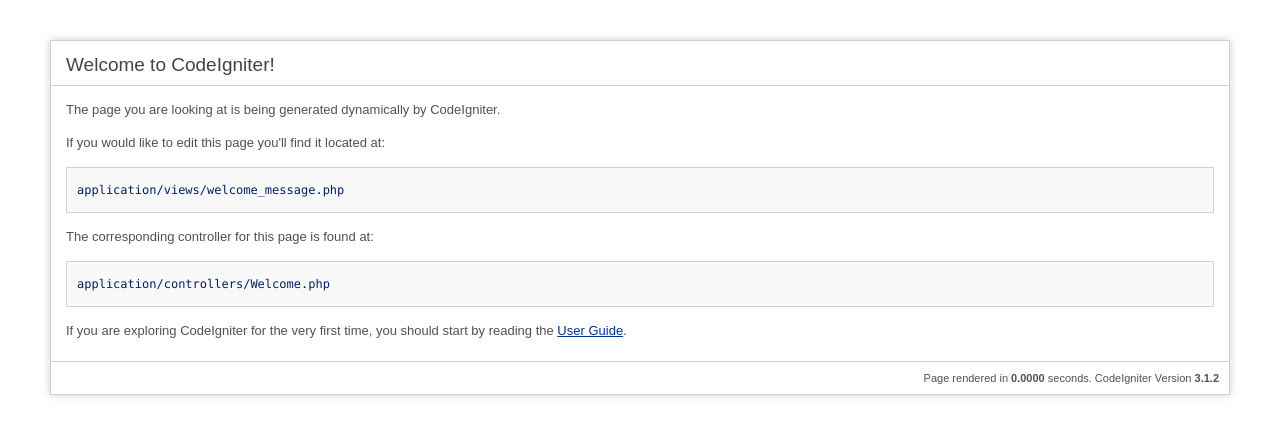
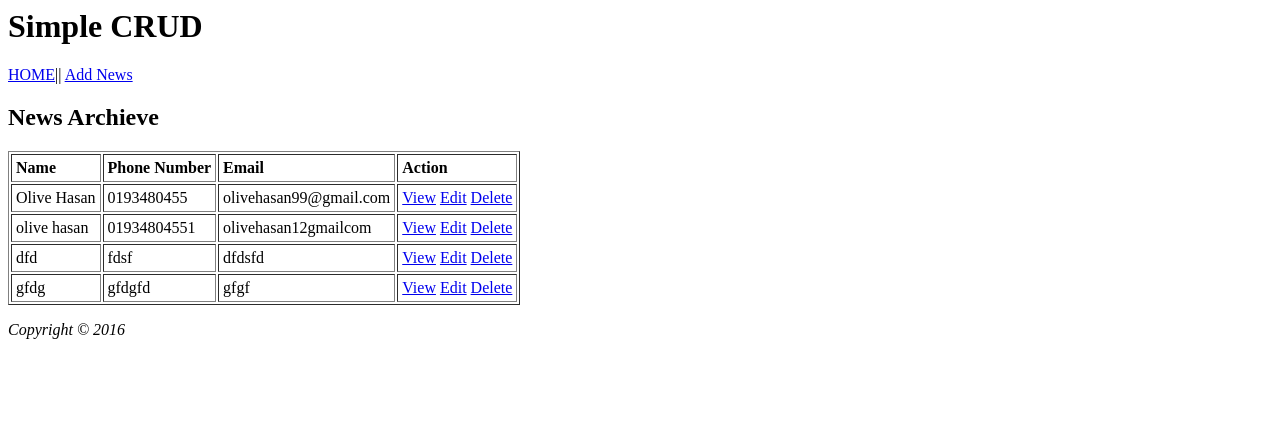
Before and after one commit to olive90/codeigniter_test_project, a CodeIgniter app: page /database/ in a window 1280 px wide. Shown: the top 437 px of the page. Run offline with CodeIgniter, Linux system fonts and the light colour scheme; data comes from the database, SQL or seed files in the repository; both versions use the stored data as it was after the commit.

Commit message:
2nd commit
complete crud

```diff
--- a/application/config/routes.php
+++ b/application/config/routes.php
@@ -49,6 +49,16 @@
 | Examples:	my-controller/index	-> my_controller/index
 |		my-controller/my-method	-> my_controller/my_method
 */
-$route['default_controller'] = 'welcome';
+$route['default_controller'] = 'news';
+
+$route['news'] = 'news';
+$route['news/create'] = 'news/create';
+
+$route['news/edit/(:any)'] = 'news/edit/$1';
+
+$route['news/view/(:any)'] = 'news/view/$1';
+$route['news/(:any)'] = 'news/view/$1';
+
+
 $route['404_override'] = '';
 $route['translate_uri_dashes'] = FALSE;
--- a/application/controllers/News.php
+++ b/application/controllers/News.php
@@ -1,4 +1,5 @@
 <?php
+defined('BASEPATH') OR exit('No direct script access allowed');
 
 Class News extends CI_Controller{
 
@@ -17,13 +18,13 @@
 		$this->load->view('templates/footer');
 	}
 
-	public function view($slug = NULL){
-		$data['news_item'] = $this->news_model->get_news($slug);
+	public function view($email = NULL){
+		$data['news_item'] = $this->news_model->get_news($email);
 
 		if(empty($data['news_item'])){
 			show_404();
 		}
-		$data['title'] = $data['news_item']['title'];
+		$data['name'] = $data['news_item']['name'];
 
 		$this->load->view('templates/header', $data);
 		$this->load->view('news/view', $data);
@@ -35,10 +36,11 @@
 		$this->load->helper('form');
 		$this->load->library('form_validation');
 
-		$data['title'] = 'Create a news item';
+		$data['title'] = 'Save a new student record';
 
-		$this->form_validation->set_rules('title', 'Title', 'required');
-		$this->form_validation->set_rules('text', 'Text', 'required');
+		$this->form_validation->set_rules('name', 'Name', 'required');
+		$this->form_validation->set_rules('phone_number', 'Phone Number', 'required');
+		$this->form_validation->set_rules('email', 'Email', 'required');
 
 		if($this->form_validation->run() === FALSE){
 
@@ -55,4 +57,42 @@
 
 		}
 	}
+
+	public function edit(){
+		$id = $this->uri->segment(2);
+
+		if(empty($id)){
+			show_404();
+		}
+
+		$this->load->helper('form');
+		$this->load->library('form_validation');
+
+		$data['title'] = 'Edit Student Record';
+		$data['news_item'] = $this->news_model->get_news_by_id($id);
+
+		$this->form_validation->set_rules('name', 'Name', 'required');
+		$this->form_validation->set_rules('phone_number', 'Phone Number', 'required');
+		$this->form_validation->set_rules('email', 'Email', 'required');
+
+		if($this->form_validation->run() === FALSE){
+			$this->load->view('templates/header', $data);
+			$this->load->view('news/edit', $data);
+			$this->load->view('templates/footer');
+		}else{
+			$this->news_model->set_news($id);
+			redirect(base_url().'index.php/news');
+		}
+	}
+
+	public function delete(){
+		$id = $this->uri->segment(3);
+		if(empty($id)){
+			show_404();
+		}
+
+		$news_item = $this->news_model->get_news_by_id($id);
+		$this->news_model->delete_news($id);
+		redirect(base_url().'index.php/news');
+	}
 }
--- a/application/models/News_model.php
+++ b/application/models/News_model.php
@@ -1,4 +1,5 @@
 <?php
+defined('BASEPATH') OR exit('No direct script access allowed');
 
 class News_model extends CI_Model{
 
@@ -7,14 +8,45 @@
 		$this->load->database();
 	}
 
-	public function get_news($slug = FALSE){
+	public function get_news($email = FALSE){
 
-		if($slug === FALSE){
+		if($email === FALSE){
 			$query = $this->db->get('tb_student');
 			return $query->result_array();
 		}
 
-		$query = $this->db->get_where('tb_student', array('slug' => $slug));
+		$query = $this->db->get_where('tb_student', array('email' => $email));
 		return $query->row_array();
 	}
+
+	public function get_news_by_id($id = 0){
+		if($id === 0){
+			$query = $this->db->get('tb_student');
+			return $query->result_array();
+		}
+	}
+
+	public function set_news($id = 0){
+		$this->load->helper('url');
+
+		$email = url_title($this->input->post('email'), 'dash', TRUE);
+
+		$data = array(
+			'name' => $this->input->post('name'),
+			'phone_number' => $this->input->post('phone_number'),
+			'email' => $email
+		);
+
+		if($id == 0){
+			return $this->db->insert('tb_student', $data);
+		}else{
+			$this->db->where('student_id', $id);
+			return $this->db->update('tb_student', $data);
+		}
+	}
+
+	public function delete_news($id){
+		$this->db->where('student_id', $id);
+		return $this->db->delete('tb_student');
+	}
 }
--- /dev/null
+++ b/application/views/news/index.php
@@ -0,0 +1,24 @@
+<?php defined('BASEPATH') OR exit('No direct script access allowed'); ?>
+
+<h2><?php echo $title; ?></h2>
+
+<table border="1" cellpadding="4">
+	<tr>
+		<td><strong>Name</strong></td>
+		<td><strong>Phone Number</strong></td>
+		<td><strong>Email</strong></td>
+		<td><strong>Action</strong></td>
+	</tr>
+	<?php foreach ($news as $news_item): ?>
+		<tr>
+			<td><?php echo $news_item['name']; ?></td>
+			<td><?php echo $news_item['phone_number']; ?></td>
+			<td><?php echo $news_item['email']; ?></td>
+			<td>
+				<a href="<?php echo site_url('news/'.$news_item['email']); ?>">View</a>
+				<a href="<?php echo site_url('news/edit/'.$news_item['student_id']); ?>">Edit</a>
+				<a href="<?php echo site_url('news/delete/'.$news_item['student_id']); ?>" onclick="return confirm('Are you sure you want to delete?')">Delete</a>
+			</td>
+		</tr>
+	<?php endforeach; ?>
+</table>
--- /dev/null
+++ b/application/views/news/success.php
@@ -0,0 +1,3 @@
+<?php defined('BASEPATH') OR exit('No direct script access allowed'); ?>
+
+<p>News Added successfully!</p>
--- /dev/null
+++ b/application/views/news/view.php
@@ -0,0 +1,6 @@
+<?php defined('BASEPATH') OR exit('No direct script access allowed'); ?>
+
+<?php
+
+	echo '<h2>'.$news_item['name'].'</h2>';
+	echo $news_item['email'];
--- /dev/null
+++ b/application/views/templates/footer.php
@@ -0,0 +1,5 @@
+<?php defined('BASEPATH') OR exit('No direct script access allowed'); ?>
+
+<p><em>Copyright &copy; 2016</em></p>
+	</body>
+</html
--- a/application/views/templates/header.php
+++ b/application/views/templates/header.php
@@ -1,9 +1,10 @@
+<?php defined('BASEPATH') OR exit('No direct script access allowed'); ?>
 <html>
 	<head>
 		<title>Codeigniter CRUD</title>
 	</head>
 	<body>
 		<h1>Simple CRUD</h1>
-		<p><a href="<?php echo site_url('news'); ?>"></a>HOME ||
+		<p><a href="<?php echo site_url('news'); ?>">HOME</a>||
 		<a href="<?php echo site_url('news/create'); ?>">Add News</a></p>
 	</body>
```
Also changed, not shown: application/views/news/create.php (added, +24 -0 lines), application/views/news/edit.php (added, +28 -0 lines), db_student_info.sql (added, +67 -0 lines).
